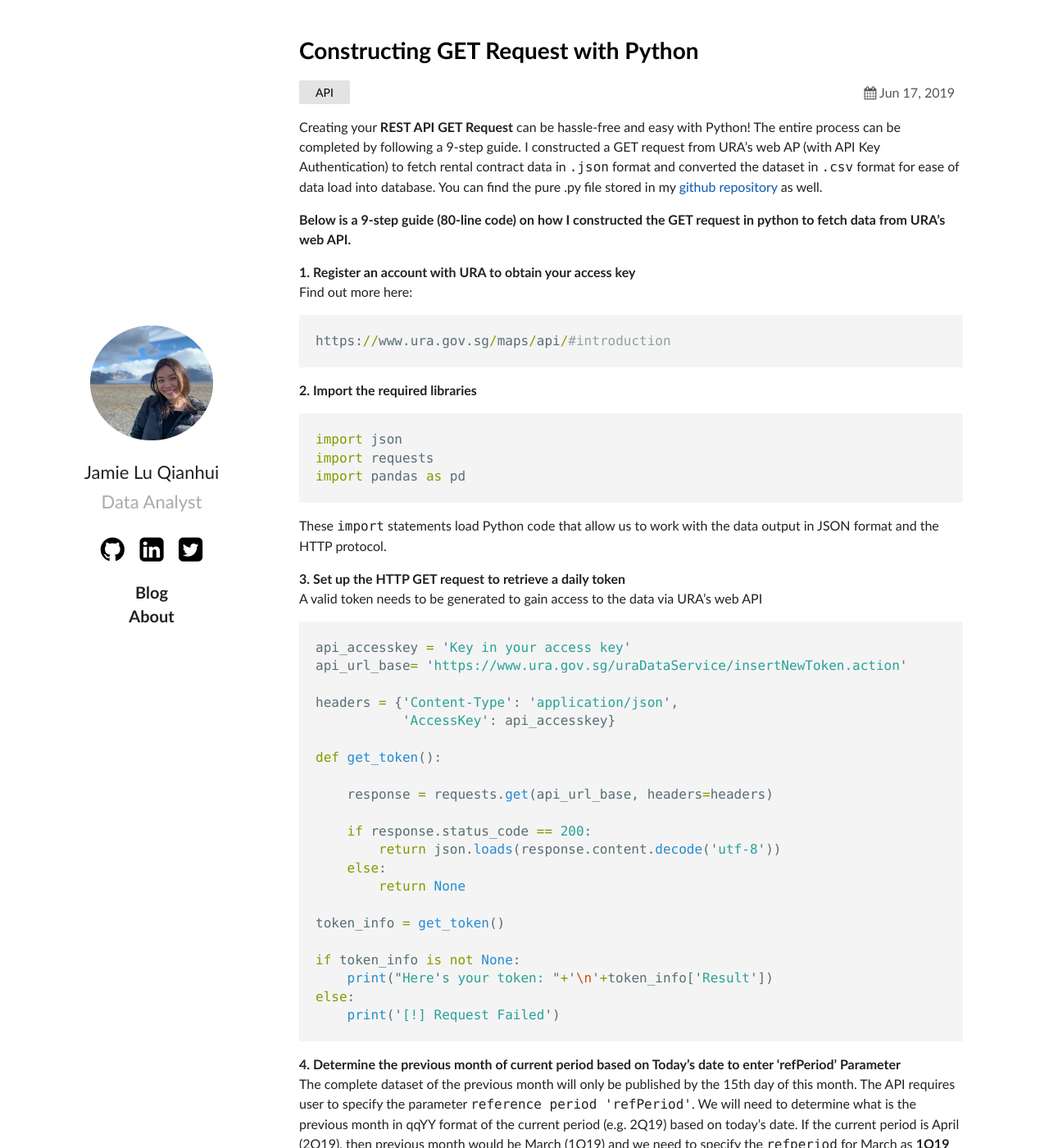
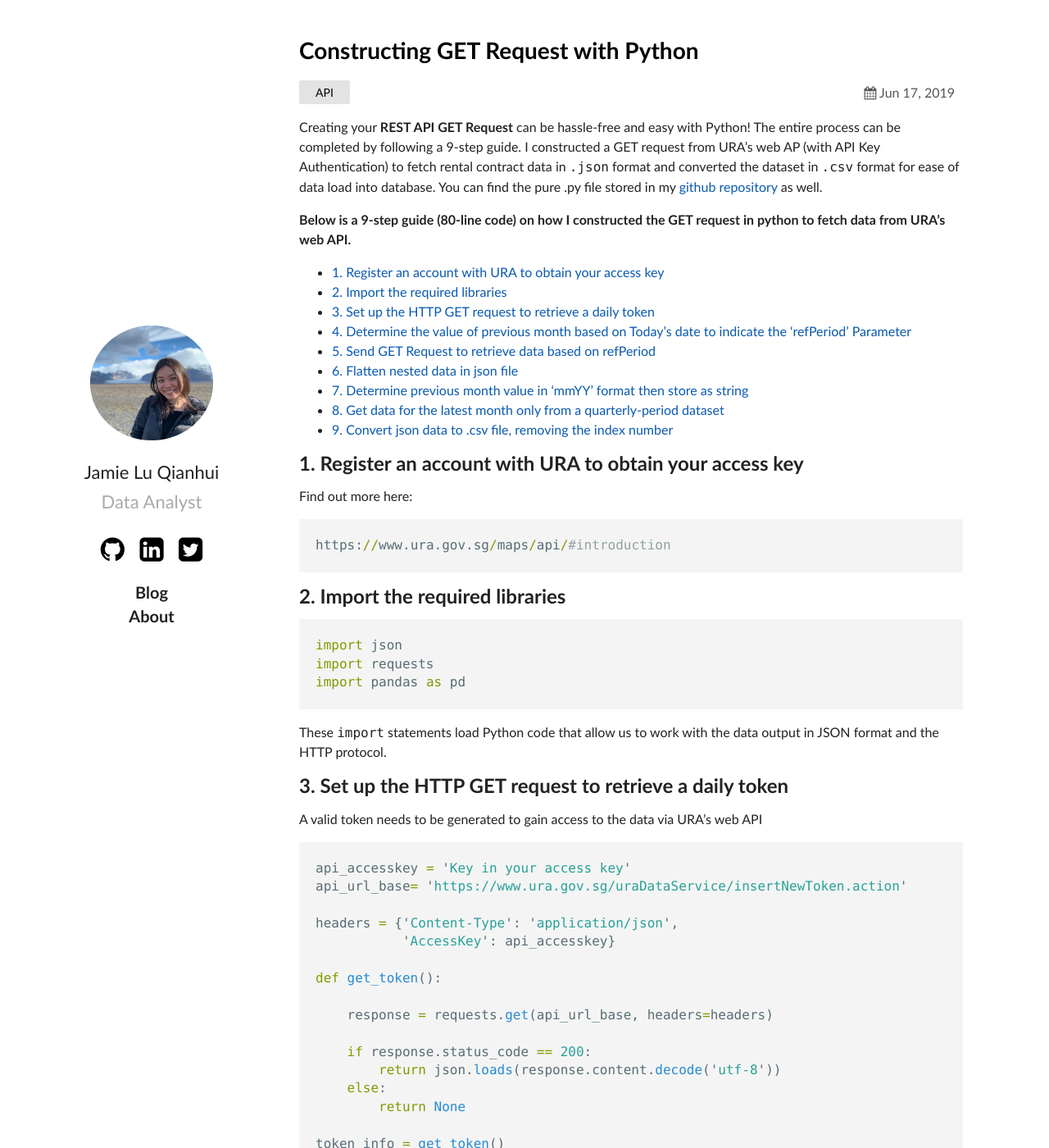
Before and after one commit to jamieqianhui/jamieqianhui.github.io, a Jekyll site: the page built from _posts/2019-06-17-GET-request-in-Python.markdown, in a window 1280 px wide and 1400 px high. Shown: the whole window at 82% size. Built offline with Jekyll 4.4.1, drawn with Linux system fonts in a browser that asks for light colours; some of the changed text lies outside the part shown.

Commit message:
added TOC

````diff
--- a/_posts/2019-06-17-GET-request-in-Python.markdown
+++ b/_posts/2019-06-17-GET-request-in-Python.markdown
@@ -8,13 +8,17 @@ Creating your **REST API GET Request** can be hassle-free and easy with Python!
 
 **Below is a 9-step guide (80-line code) on how I constructed the GET request in python to fetch data from URA's web API.**
 
-**1. Register an account with URA to obtain your access key** <br>
+{: class="table-of-content"}
+* TOC
+{:toc}
+
+## 1. Register an account with URA to obtain your access key
 Find out more here:
 ```python
 https://www.ura.gov.sg/maps/api/#introduction
 ```
 
-**2.  Import the required libraries**
+## 2.  Import the required libraries
 ```python
 import json
 import requests
@@ -22,7 +26,7 @@ import pandas as pd
 ```
 These `import` statements load Python code that allow us to work with the data output in JSON format and the HTTP protocol. <br>
 
-**3. Set up the HTTP GET request to retrieve a daily token** <br>
+## 3. Set up the HTTP GET request to retrieve a daily token
 A valid token needs to be generated to gain access to the data via URA's web API
 
 ```python
@@ -50,7 +54,7 @@ else:
 ```
 
 
-**4. Determine the previous month of current period based on Today's date to enter 'refPeriod' Parameter** <br>
+## 4. Determine the value of previous month based on Today's date to indicate the 'refPeriod' Parameter
 The complete dataset of the previous month will only be published by the 15th day of this month. The API requires user to specify the parameter `reference period 'refPeriod'`. We will need to determine what is the previous month in qqYY format of the current period (e.g. 2Q19) based on today's date. If the current period is April (2Q19), then previous month would be March (1Q19) and we need to specify the `refperiod` for March as **1Q19**
 
 ```python
@@ -61,7 +65,7 @@ refperiod = period[-4:]
 print(refperiod)
 ```
 
-**5. Send GET Request to retrieve data based on refPeriod** <br>
+## 5. Send GET Request to retrieve data based on refPeriod
 To retrieve a list of median rentals of private non-landed residential properties, send GET Request to URA API:
 ```python
 api_url_base2= 'https://www.ura.gov.sg/uraDataService/invokeUraDS?service=PMI_Resi_Rental&'
@@ -89,7 +93,7 @@ else:
     print('[!] Request Failed')
 ```
 
-**6. Flatten nested data in json file** <br>
+## 6. Flatten nested data in json file
 The data retrieved from URA's web API is in a nested json format. We will need to flatten the nested data using json_normalize.
 
 ```python
@@ -98,21 +102,21 @@ data = data_info['Result']
 flattendata = json_normalize(data,'rental',['project','street','y','x'],errors='ignore')
 ```
 
-**7.  Determine previous month mmYY from period qqYY** <br>
-We will need to convert previous month (mmYY format) to datetime format. Then extract qqYY format of previous month and store as leaseDate
+## 7.  Determine previous month value in 'mmYY' format then store as string
+We will need to convert previous month (mmYY format) to datetime format. Then extract mmYY value of previous month and store as leaseDate in string format.
 
 ```python
 previousMMYY = previous_month.to_period('D').strftime('%m%Y')
 leaseDate = previousMMYY[0:2]+previousMMYY[-2:]
 print(leaseDate)
 ```
-**8. Get data for the latest month only from a quarterly-period dataset**
+## 8. Get data for the latest month only from a quarterly-period dataset
 
 ```python
 LatestMonthData = flattendata.loc[flattendata['leaseDate'] == leaseDate]
 print(LatestMonthData)
 ```
-**9. Convert json data to .csv file, removing the index number**
+## 9. Convert json data to .csv file, removing the index number
 
 ```python
 LatestMonthData.to_csv('flatten_data_' + leaseDate +'.csv', index=False)
--- a/_posts/2019-07-21-Collocations-in-Python.markdown
+++ b/_posts/2019-07-21-Collocations-in-Python.markdown
@@ -82,9 +82,9 @@ word_tokens = [s for s in word_tokens if s]
 ```
 
 ## Part III: Collocations
-Collocations are expressions consisting of two or more words that correspond to some conventional way of saying things. Collocations include noun phrases like `romantic love` and `weapons of mass destruction`, phrasal verbs like `to make up`, and other stock phrases like `the rich and powerful.`
+Collocations are expressions consisting of two or more words that correspond to some conventional way of saying things. Collocations include noun phrases like *romantic love* and *weapons of mass destruction*, phrasal verbs like *to make up*, and other stock phrases like *the rich and powerful.*
 
-Collocations are important for a number of applications: natural language generation (to make sure that the output sounds natural and mistakes like `idealized love` or `to take a decision` are avoided), computational lexicography (to automatically identify the important collocations to be listed in a dictionary entry), parsing (so that preference can be given to parses with natural collocations), and corpus linguistic research.
+Collocations are important for a number of applications: natural language generation (to make sure that the output sounds natural and mistakes like *idealized love* or *to take a decision* are avoided), computational lexicography (to automatically identify the important collocations to be listed in a dictionary entry), parsing (so that preference can be given to parses with natural collocations), and corpus linguistic research.
 
 Now, let's add the collocations package from the nltk library. The collocations package provides collocation finders which by default consider all ngrams in a text as candidate collocations:
 
````
Also changed, not shown: _posts/2019-06-08-Data-Wrangling-using-tSQL.markdown (+8 -4 lines), _posts/2019-07-08-Text-Processing-Python.markdown (+11 -4 lines).
